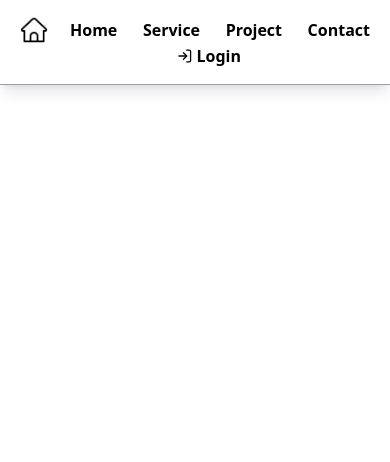
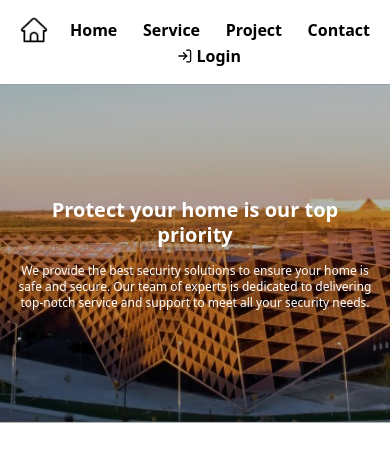
Before and after one commit to ravikanttarare95/ravi-ro-tailwind, a React (Vite) app: page / in a window 390 px wide. Shown: the top 462 px of the page. Built offline with nearby package versions, Linux system fonts and the light colour scheme.

Commit message:
Added Hero section with responsive img & text on it

```diff
--- a/src/Components/Navbar.jsx
+++ b/src/Components/Navbar.jsx
@@ -1,6 +1,7 @@
 import React from "react";
 import { LogIn } from "lucide-react";
 import BrandLogo from "./../../public/home.png";
+import HeroImg from "./../../public/hero.jpg";
 
 function Navbar() {
   return (
@@ -24,6 +25,25 @@ function Navbar() {
           <LogIn /> Login
         </div>
       </nav>
+
+      <div className="relative w-full h-[40vh] sm:h-[60vh] md:h-[70vh] ">
+        <img
+          src={HeroImg}
+          alt="Hero Image"
+          className="w-full h-full object-cover"
+        />
+
+        <div className="absolute inset-0 flex flex-col items-center justify-center text-center px-4 bg-black/30">
+          <h1 className="text-white text-xl sm:text-3xl md:text-4xl lg:text-6xl font-bold mb-4 leading-tight">
+            Protect your home is our top priority
+          </h1>
+          <p className="text-white text-xs sm:text-base md:text-lg max-w-2xl">
+            We provide the best security solutions to ensure your home is safe
+            and secure. Our team of experts is dedicated to delivering top-notch
+            service and support to meet all your security needs.
+          </p>
+        </div>
+      </div>
     </div>
   );
 }
```
Also changed, not shown: public/hero.jpg (added).
